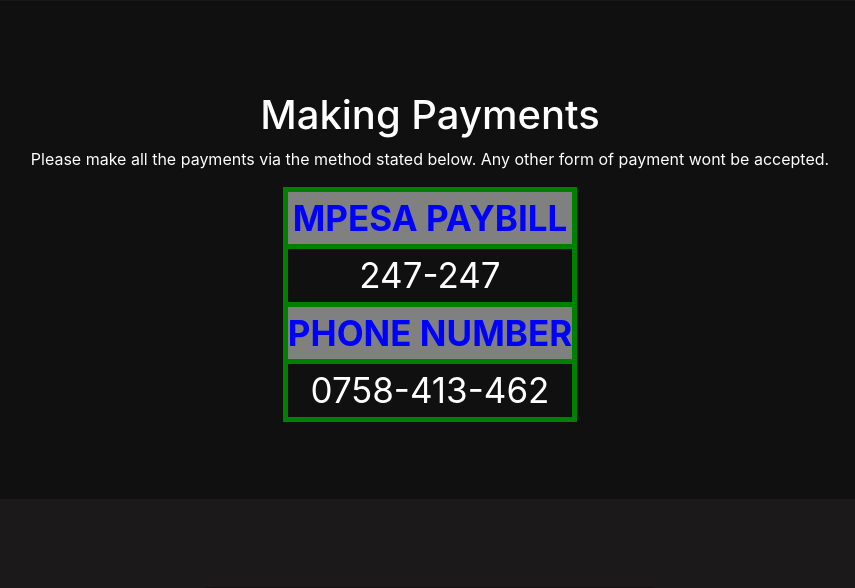
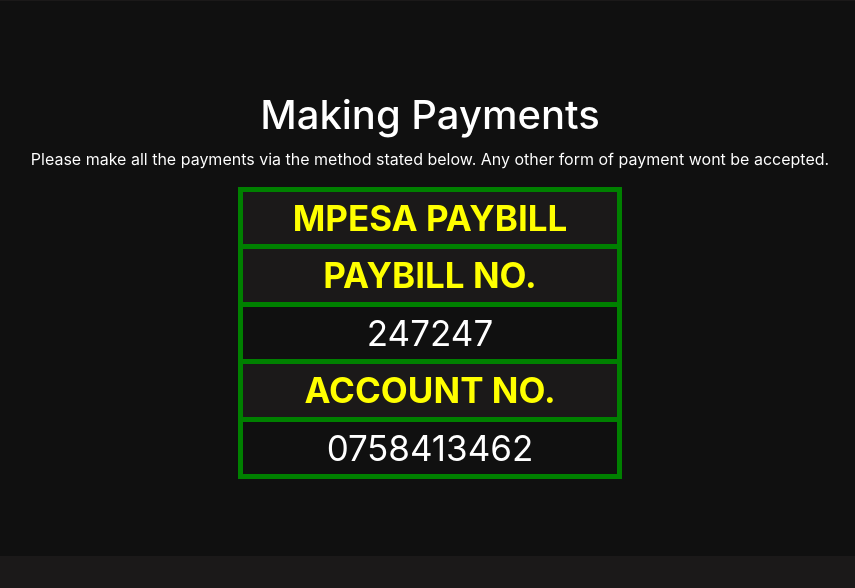
Before and after one commit to aknjoroge/Blinx-Frontend, a PHP site: page / in a window 1280 px wide. Shown: the part 1265-1853 px from the top of the page, without its empty margins (210-1065 px from the left). Run offline with PHP 8.4, Linux system fonts and the light colour scheme; some libraries are stand-ins or nearby versions.

Commit message:
payment formats

```diff
--- a/index.html
+++ b/index.html
@@ -133,16 +133,19 @@
 
   <table class="payment-table">
     <tr>
-    <th>MPESA PAYBILL</th>
+      <th>MPESA PAYBILL</th>
+    </tr>
+    <tr>
+    <th>PAYBILL NO.</th>
   </tr>
   <tr>
-    <td>247-247</td>
+    <td>247247</td>
   </tr>
   <tr>
-    <th>PHONE NUMBER</th>
+    <th>ACCOUNT NO.</th>
   </tr>
   <tr>
-    <td>0758-413-462</td>
+    <td>0758413462</td>
   </tr>
   </table>
 </div>
@@ -164,7 +167,7 @@
     <input type="phone" class="form-input" placeholder="Phone Number"  required><br>
     <label for="text">How can we help you? Comment?</label><br>
     <textarea rows="10" class="contactus-textarea  form-input" id="textarea-contactsection" placeholder="Type Your Message Here" spellcheck="false"  required></textarea><br>
-  <button class="send-button" type="submit" >Send</button>
+  <button class="send-button" type="submit">Send</button>
   </form>
 </div>
 
--- a/static/css/style.css
+++ b/static/css/style.css
@@ -165,13 +165,14 @@ body{
 .payment-table,th, td{
     border: 5px solid green ;
     font-size: 35px;
+    width: 30%;
     text-align: center;
     margin-left: auto;
   margin-right: auto;
 }
 th{
-    background-color: gray;
-    color: blue;
+    background-color: #1b1919;
+    color:yellow;
 }
 
 /* ==============
```
